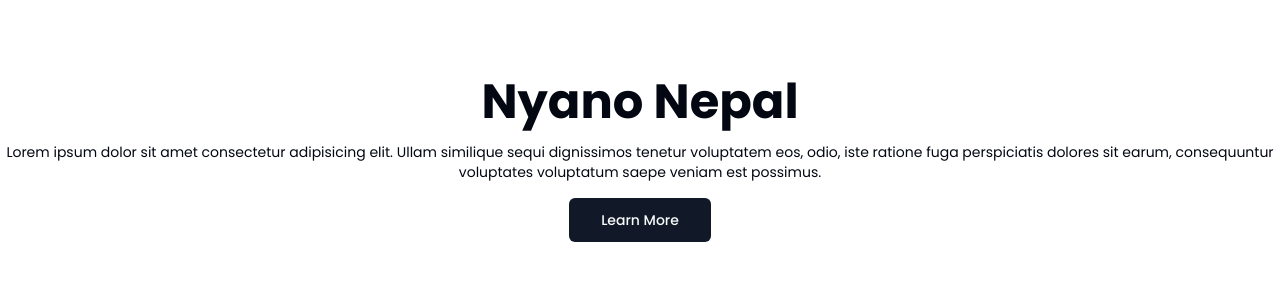
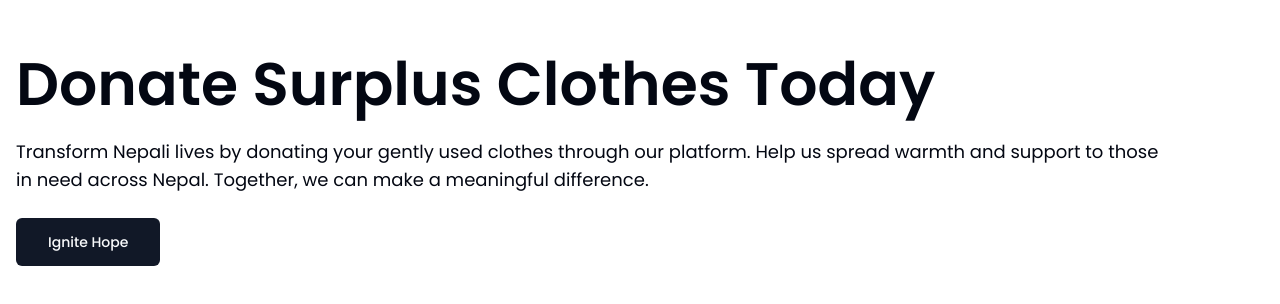
Before and after one commit to nishanbudhathoki2266/nyano-nepal, a Next.js app: page / in a window 1280 px wide. Shown: the part 240-544 px from the top of the page. Built offline with nearby package versions, Linux system fonts and the light colour scheme.

Commit message:
feat(hero): add hero page content wip

```diff
--- a/src/app/page.tsx
+++ b/src/app/page.tsx
@@ -1,17 +1,27 @@
 import { Button } from "@/components/ui/button";
+import Container from "@/components/ui/containers/Container";
+import GridContainer from "@/components/ui/containers/GridContainer";
 import React from "react";
 
 const Home = () => {
   return (
-    <main className="flex min-h-screen flex-col justify-center gap-4 items-center">
-      <h2 className="text-5xl font-bold">Nyano Nepal</h2>
-      <p className="text-sm max-w-7xl text-center">
-        Lorem ipsum dolor sit amet consectetur adipisicing elit. Ullam similique
-        sequi dignissimos tenetur voluptatem eos, odio, iste ratione fuga
-        perspiciatis dolores sit earum, consequuntur voluptates voluptatum saepe
-        veniam est possimus.
-      </p>
-      <Button size="lg">Learn More</Button>
+    <main>
+      <Container size="sm">
+        <GridContainer>
+          <main className="col-span-full min-h-screen flex flex-col justify-center items-start gap-6">
+            <h1 className="text-4xl md:text-5xl lg:text-6xl font-semibold capitalize">
+              Donate surplus clothes today
+            </h1>
+            <p className="text-sm md:text-base lg:text-lg max-w-6xl">
+              Transform Nepali lives by donating your gently used clothes
+              through our platform. Help us spread warmth and support to those
+              in need across Nepal. Together, we can make a meaningful
+              difference.
+            </p>
+            <Button size="xl">Ignite Hope</Button>
+          </main>
+        </GridContainer>
+      </Container>
     </main>
   );
 };
--- a/src/components/ui/button.tsx
+++ b/src/components/ui/button.tsx
@@ -23,6 +23,7 @@ const buttonVariants = cva(
         default: "h-10 px-4 py-2",
         sm: "h-9 rounded-md px-3",
         lg: "h-11 rounded-md px-8",
+        xl: "h-12 rounded-md px-8",
         icon: "h-10 w-10",
       },
     },
--- /dev/null
+++ b/src/components/ui/containers/Container.tsx
@@ -0,0 +1,28 @@
+import cn from "clsx";
+import React from "react";
+
+interface ContainerProps {
+  children: React.ReactNode;
+  className?: string;
+  size?: "sm" | "lg";
+}
+
+const Container = ({
+  children,
+  className = "",
+  size = "lg",
+}: ContainerProps) => {
+  return (
+    <div
+      className={cn(
+        "mx-auto px-2 md:px-4",
+        size === "sm" ? "max-w-[115rem]" : "container",
+        className
+      )}
+    >
+      {children}
+    </div>
+  );
+};
+
+export default Container;
--- /dev/null
+++ b/src/components/ui/containers/GridContainer.tsx
@@ -0,0 +1,18 @@
+import React from "react";
+
+interface GridContainerProps {
+  children: React.ReactNode;
+  className?: string;
+}
+
+const GridContainer = ({ children, className = "" }: GridContainerProps) => {
+  return (
+    <div
+      className={`mx-4 grid grid-cols-4 gap-8 lg:mx-0 lg:grid-cols-12 lg:gap-8  ${className}`}
+    >
+      {children}
+    </div>
+  );
+};
+
+export default GridContainer;
```
